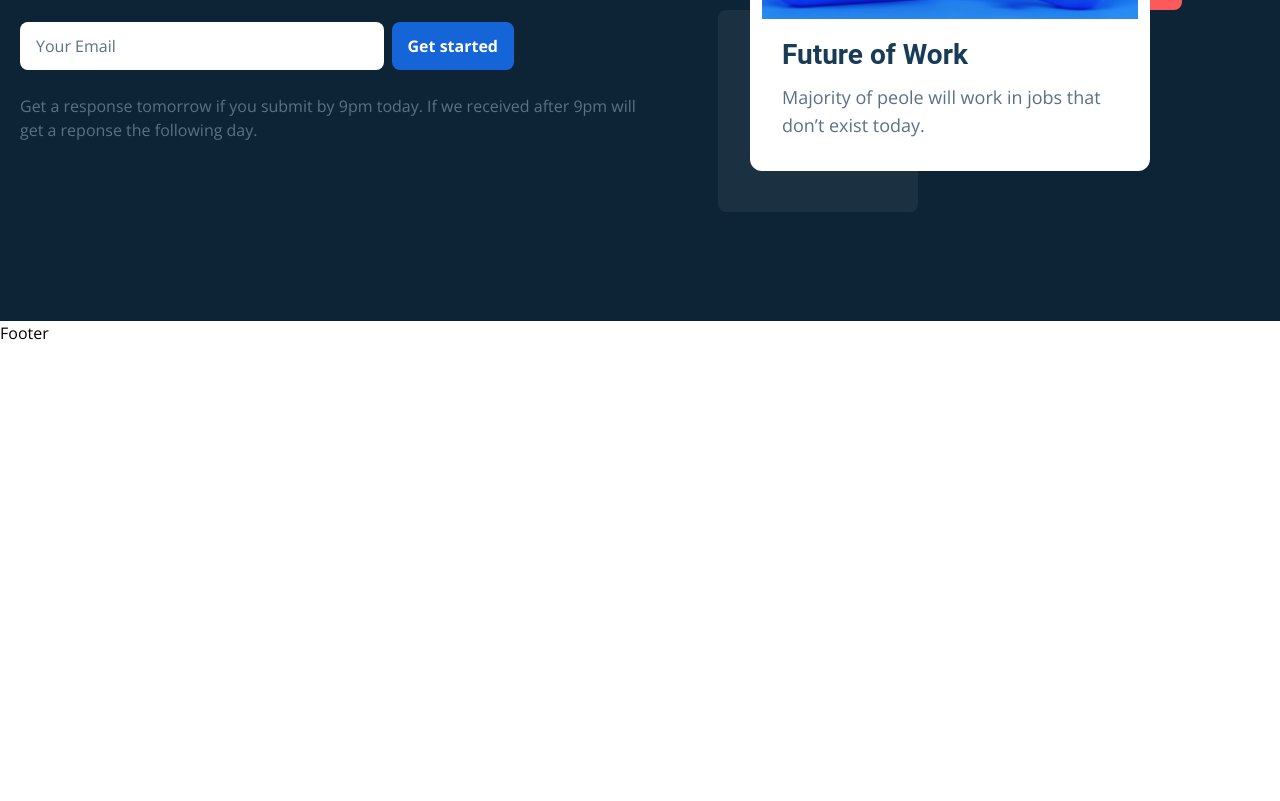
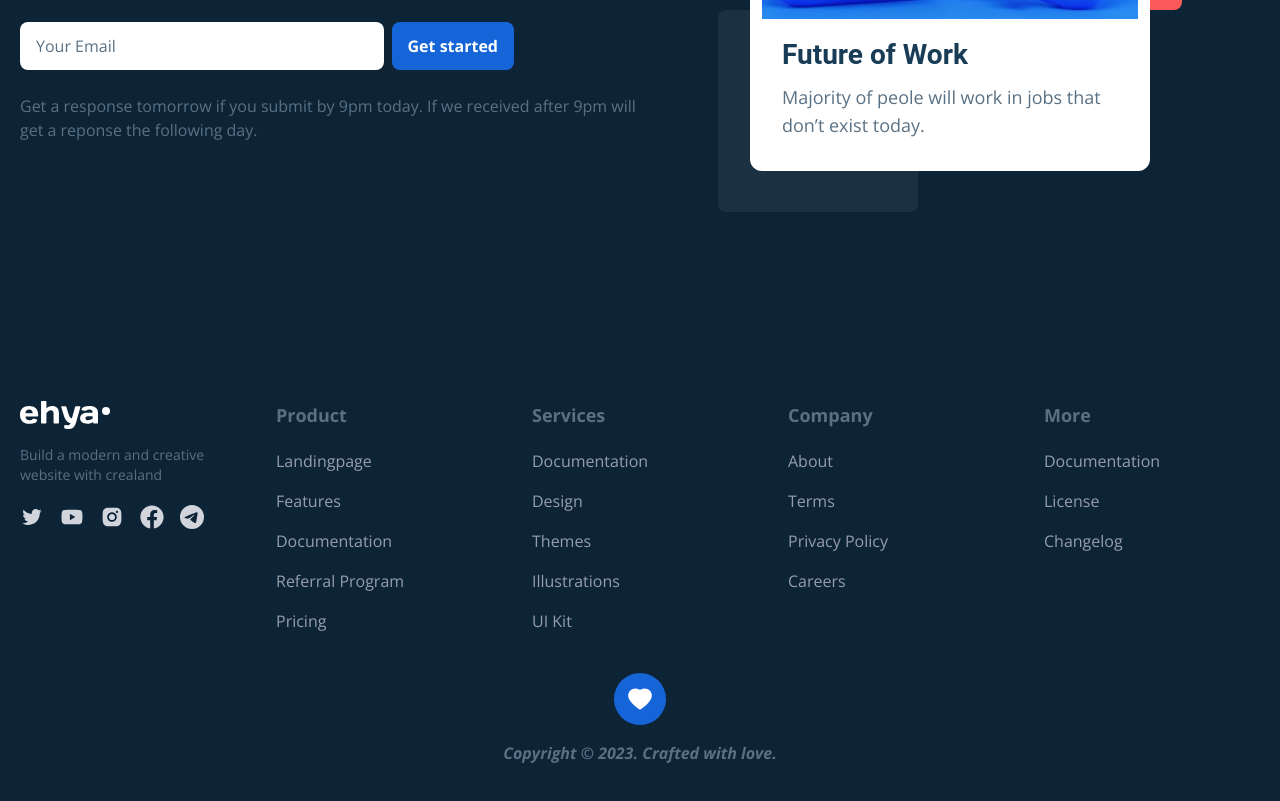
Before and after one commit to issa2580/blog_app, a React (Create React App) app: page / in a window 1280 px wide. Shown: the part 2602-3403 px from the top of the page. Before the commit the page ends 2947 px from the top, so only its background shows below. Built offline with nearby package versions, Linux system fonts and the light colour scheme; the HTML template or start-up script is replaced by a standard one.

Commit message:
add footer section

```diff
--- a/src/components/Footer.jsx
+++ b/src/components/Footer.jsx
@@ -1,11 +1,138 @@
-import React from 'react';
+import React from "react";
+import {
+  AiOutlineTwitter,
+  AiFillYoutube,
+  AiFillInstagram,
+  AiFillHeart,
+} from "react-icons/ai";
+import { FaFacebook } from "react-icons/fa";
+import { BsTelegram } from "react-icons/bs";
+
+import { images } from "../constants/images";
 
 const Footer = () => {
-    return (
-        <div>
-            Footer
+  return (
+    <section className="bg-dark-hard">
+      <footer className="container mx-auto grid grid-cols-10 px-5 py-10 gap-y-10 gap-x-5 md:pt-20 md:grid-cols-12 lg:grid-cols-10 lg:gap-x-10">
+        <div className="col-span-5 md:col-span-4 lg:col-span-2">
+          <h3 className="text-dark-light font-bold md:text-lg">Product</h3>
+          <ul className="text-[#959EAD] text-sm mt-5 space-y-4 md:text-base">
+            <li>
+              <a href="/">Landingpage</a>
+            </li>
+            <li>
+              <a href="/">Features</a>
+            </li>
+            <li>
+              <a href="/">Documentation</a>
+            </li>
+            <li>
+              <a href="/">Referral Program</a>
+            </li>
+            <li>
+              <a href="/">Pricing</a>
+            </li>
+          </ul>
         </div>
-    );
-}
+        <div className="col-span-5 md:col-span-4 lg:col-span-2">
+          <h3 className="text-dark-light font-bold md:text-lg">Services</h3>
+          <ul className="text-[#959EAD] text-sm mt-5 space-y-4 md:text-base">
+            <li>
+              <a href="/">Documentation</a>
+            </li>
+            <li>
+              <a href="/">Design</a>
+            </li>
+            <li>
+              <a href="/">Themes</a>
+            </li>
+            <li>
+              <a href="/">Illustrations</a>
+            </li>
+            <li>
+              <a href="/">UI Kit</a>
+            </li>
+          </ul>
+        </div>
+        <div className="col-span-5 md:col-span-4 md:col-start-5 lg:col-start-auto lg:col-span-2">
+          <h3 className="text-dark-light font-bold md:text-lg">Company</h3>
+          <ul className="text-[#959EAD] text-sm mt-5 space-y-4 md:text-base">
+            <li>
+              <a href="/">About</a>
+            </li>
+            <li>
+              <a href="/">Terms</a>
+            </li>
+            <li>
+              <a href="/">Privacy Policy</a>
+            </li>
+            <li>
+              <a href="/">Careers</a>
+            </li>
+          </ul>
+        </div>
+        <div className="col-span-5 md:col-span-4 lg:col-span-2">
+          <h3 className="text-dark-light font-bold md:text-lg">More</h3>
+          <ul className="text-[#959EAD] text-sm mt-5 space-y-4 md:text-base">
+            <li>
+              <a href="/">Documentation</a>
+            </li>
+            <li>
+              <a href="/">License</a>
+            </li>
+            <li>
+              <a href="/">Changelog</a>
+            </li>
+          </ul>
+        </div>
+        <div className="col-span-10 md:order-first md:col-span-4 lg:col-span-2">
+          <img
+            src={images.Logo}
+            alt="logo"
+            className="brightness-0 invert mx-auto md:mx-0"
+          />
+          <p className="text-sm text-dark-light text-center mt-4 md:text-left md:text-base lg:text-sm">
+            Build a modern and creative website with crealand
+          </p>
+          <ul className="flex justify-center items-center mt-5 space-x-4 text-gray-300 md:justify-start">
+            <li>
+              <a href="/">
+                <AiOutlineTwitter className="w-6 h-auto" />
+              </a>
+            </li>
+            <li>
+              <a href="/">
+                <AiFillYoutube className="w-6 h-auto" />
+              </a>
+            </li>
+            <li>
+              <a href="/">
+                <AiFillInstagram className="w-6 h-auto" />
+              </a>
+            </li>
+            <li>
+              <a href="/">
+                <FaFacebook className="w-6 h-auto" />
+              </a>
+            </li>
+            <li>
+              <a href="/">
+                <BsTelegram className="w-6 h-auto" />
+              </a>
+            </li>
+          </ul>
+        </div>
+        <div className="hidden md:flex flex-col items-center space-y-4 md:col-span-12 lg:col-span-10">
+          <div className="bg-primary text-white p-3 rounded-full">
+            <AiFillHeart className="w-7 h-auto" />
+          </div>
+          <p className="font-bold italic text-dark-light">
+            Copyright © 2023. Crafted with love.
+          </p>
+        </div>
+      </footer>
+    </section>
+  );
+};
 
 export default Footer;
```
Also changed, not shown: src/pages/CTA/CTA.jsx (+0 -44 lines).
